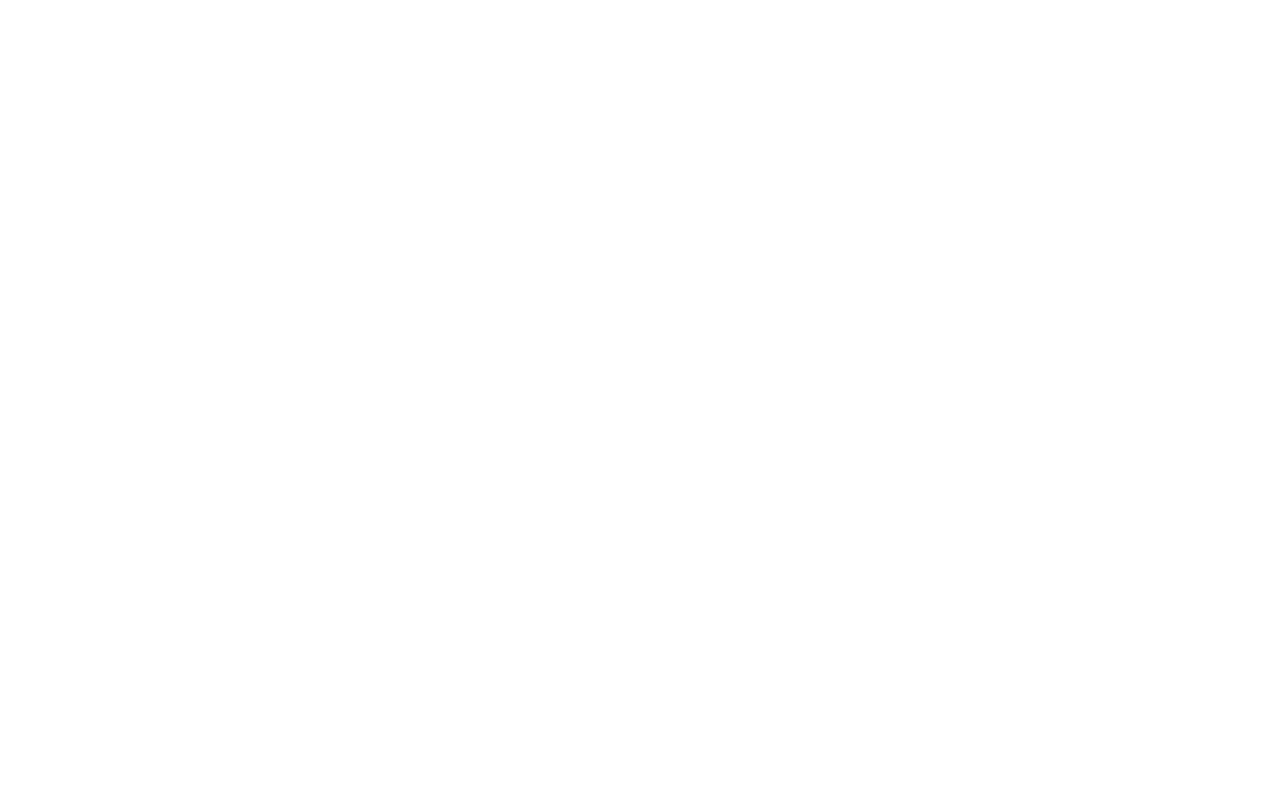
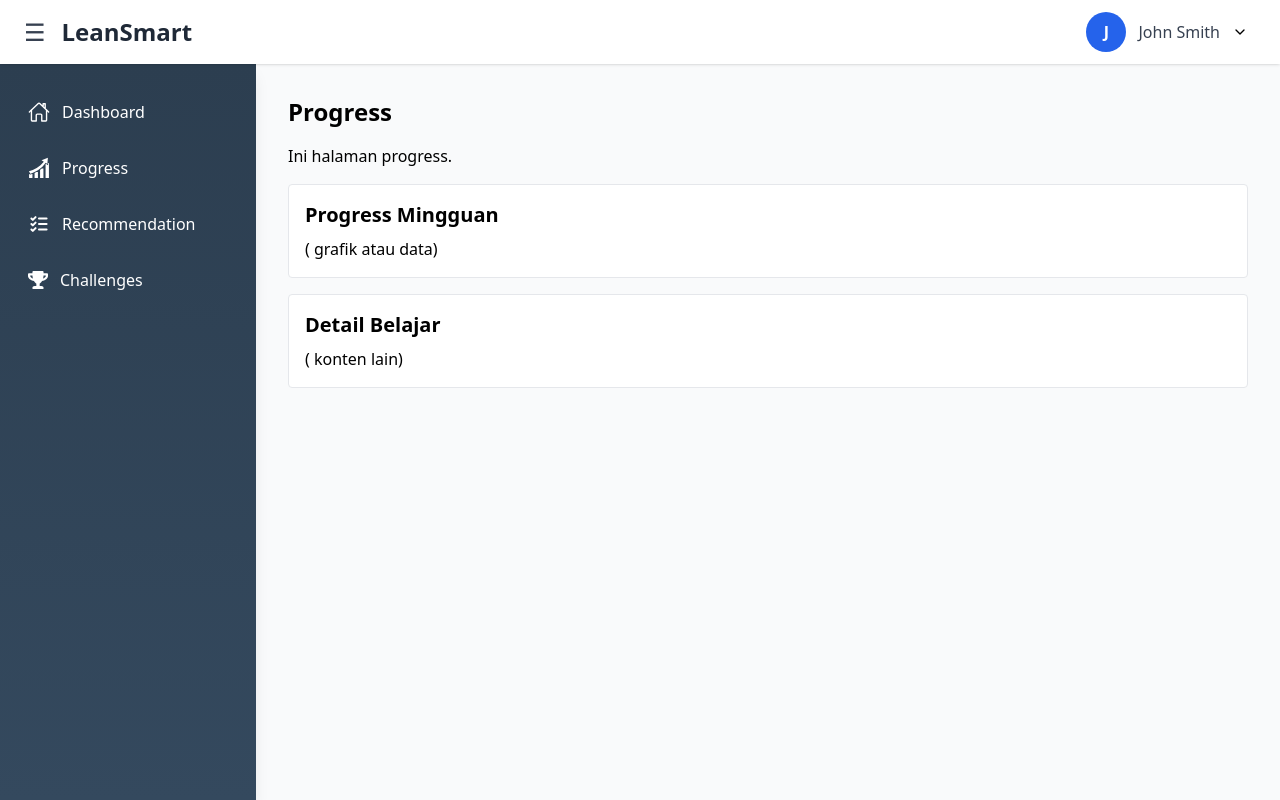
Before and after one commit to Jeionee/DC08-AI-Learning-Insight, a React (Vite) app in the folder fe/: page /progress in a window 1280 px wide. Before the commit this address had no page. Built offline with nearby package versions, Linux system fonts and the light colour scheme; sample sign-in values are in the browser's storage.

Commit message:
membuat akti sidebar

```diff
--- a/fe/src/App.jsx
+++ b/fe/src/App.jsx
@@ -3,8 +3,11 @@
 
 import StudentsLayout from "./layouts/StudentsLayout";
 import Dashboard from "./pages/DashboardPage";
-import Profile from "./pages/Profile";
+import ProfilePage from "./pages/ProfilePage";
 import Login from "./pages/LoginPage";
+import ProgressPage from "./pages/ProgressPage";
+import RecommendationPage from "./pages/RecommendationPage";
+import ChallengesPage from "./pages/ChallengesPage";
 
 const App = () => {
   const [learningData, setLearningData] = useState(null);
@@ -13,7 +16,7 @@
   // cek token dilocalstorage saat refresh
   useEffect(() => {
     const token = localStorage.getItem("token");
-    setIsLoggedIn(!!token)
+    setIsLoggedIn(!!token);
   }, []);
 
   // Simulasi data (mock)
@@ -50,7 +53,8 @@
         {
           id: 1,
           title: "Advanced CSS Techniques",
-          description: "Elevate your styling skills with advanced CSS concepts.",
+          description:
+            "Elevate your styling skills with advanced CSS concepts.",
           progress: 30,
           icon: "HTML",
           category: "Design",
@@ -116,7 +120,6 @@
   return (
     <BrowserRouter>
       <Routes>
-
         {/* LOGIN */}
         <Route
           path="/login"
@@ -145,9 +148,14 @@
         >
           <Route index element={<Navigate to="/dashboard" replace />} />
           <Route path="dashboard" element={<Dashboard data={learningData} />} />
-          <Route path="profile" element={<Profile user={learningData.user} />} />
+          <Route
+            path="profile"
+            element={<ProfilePage user={learningData.user} />}
+          />
+          <Route path="progress" element={<ProgressPage />} />
+          <Route path="recommendation" element={<RecommendationPage />} />
+          <Route path="challenges" element={< ChallengesPage />} />
         </Route>
-
       </Routes>
     </BrowserRouter>
   );
--- a/fe/src/components/Navbar.jsx
+++ b/fe/src/components/Navbar.jsx
@@ -2,7 +2,7 @@
 import { Link, useNavigate } from "react-router-dom";
 import { CgProfile } from "react-icons/cg";
 import { IoIosLogOut } from "react-icons/io";
-import { FiChevronDown } from "react-icons/fi"; // <- ikon panah
+import { FiChevronDown } from "react-icons/fi";
 
 export default function Navbar({ toggleSidebar, student, onLogout }) {
   const [open, setOpen] = useState(false);
@@ -48,18 +48,24 @@
             {student?.name?.charAt(0) || "U"}
           </div>
 
-          <span className="text-gray-700 font-medium">{student?.name || "User"}</span>
+          <span className="text-gray-700 font-medium">
+            {student?.name || "User"}
+          </span>
 
           {/* Chevron Icon */}
           <FiChevronDown
-            className={`transition-transform duration-200 ${open ? "rotate-180" : ""}`}
+            className={`transition-transform duration-200 ${
+              open ? "rotate-180" : ""
+            }`}
           />
         </div>
 
         {/* DROPDOWN MENU */}
         <div
           className={`absolute right-0 mt-3 w-52 bg-white border rounded-xl shadow-lg z-50 transition-all duration-200 origin-top-right ${
-            open ? "scale-100 opacity-100" : "scale-95 opacity-0 pointer-events-none"
+            open
+              ? "scale-100 opacity-100"
+              : "scale-95 opacity-0 pointer-events-none"
           }`}
         >
           {/* PROFILE */}
@@ -67,7 +73,7 @@
             to="/profile"
             className="flex items-center px-4 py-3 text-gray-700 hover:bg-gray-100 hover:text-gray-900 transition duration-150"
           >
-            <CgProfile size={20} className="mr-3" /> Profile Saya
+            <CgProfile size={20} className="mr-3" /> Your Profile
           </Link>
 
           {/* LOGOUT */}
@@ -76,7 +82,7 @@
             onClick={handleLogout}
           >
             <IoIosLogOut size={20} className="mr-3" />
-            Keluar
+            Logout
           </button>
         </div>
       </div>
--- /dev/null
+++ b/fe/src/pages/ChallengesPage.jsx
@@ -0,0 +1,15 @@
+import React from "react";
+
+export default function ChallengesPage() {
+  return (
+    <div>
+      <h1 className="text-2xl font-bold mb-4">Challenges</h1>
+      <p>Ini halaman Challenges.</p>
+
+      <div className="mt-4 p-4 border rounded bg-white">
+        <h2 className="text-xl font-semibold mb-2">Opsional</h2>
+        <p>grafik atau data</p>
+      </div>
+    </div>
+  );
+}
--- a/fe/src/pages/Profile.jsx
+++ b/fe/src/pages/ProfilePage.jsx
@@ -1,6 +1,6 @@
 import React, { useState } from "react";
 
-export default function Profile({ user }) {
+export default function ProfilePage({ user }) {
   const [isEditing, setIsEditing] = useState(false);
   const [formData, setFormData] = useState({
     name: user.name,
@@ -113,7 +113,7 @@
 
   // ===== MODE VIEW =====
   return (
-    <div className="p-8">
+    <div className="p-4">
       <h1 className="text-3xl font-bold text-gray-900 mb-8">Your Profile</h1>
 
       {/* PROFILE CARD */}
--- /dev/null
+++ b/fe/src/pages/ProgressPage.jsx
@@ -0,0 +1,21 @@
+import React from "react";
+
+export default function ProgressPage() {
+  return (
+    <div>
+      <h1 className="text-2xl font-bold mb-4">Progress</h1>
+
+      <p>Ini halaman progress.</p>
+
+      <div className="mt-4 p-4 border rounded bg-white">
+        <h2 className="text-xl font-semibold mb-2">Progress Mingguan</h2>
+        <p>( grafik atau data)</p>
+      </div>
+
+      <div className="mt-4 p-4 border rounded bg-white">
+        <h2 className="text-xl font-semibold mb-2">Detail Belajar</h2>
+        <p>( konten lain)</p>
+      </div>
+    </div>
+  );
+}
--- /dev/null
+++ b/fe/src/pages/RecommendationPage.jsx
@@ -0,0 +1,14 @@
+export default function RecommendationPage() {
+  return (
+    <div>
+      <h1 className="text-2xl font-bold mb-4">Recommendation</h1>
+
+      <p>Ini halaman rekomendasi. Nanti akan muncul daftar rekomendasi, course, atau materi.</p>
+
+      <div className="mt-4 p-4 border rounded bg-white">
+        <h2 className="text-xl font-semibold mb-2">Rekomendasi Belajar</h2>
+        <p>(Placeholder list rekomendasi)</p>
+      </div>
+    </div>
+  );
+}
```
